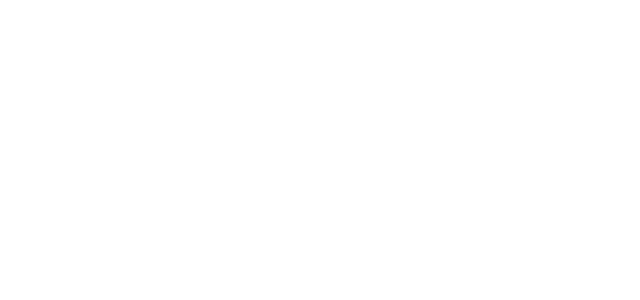
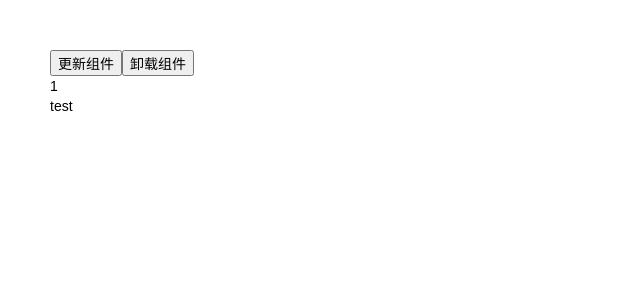
Before and after one commit to yaeSakuras/react-exp, a React (Create React App) app: page /life in a window 1280 px wide. Shown: the top 300 px of the page, without its empty margins (0-640 px from the left). Built offline with nearby package versions, Linux system fonts and the light colour scheme.

Commit message:
生命周期测试

```diff
--- /dev/null
+++ b/src/page/life.js
@@ -0,0 +1,65 @@
+import React, { Component } from 'react';
+
+class Life extends Component {
+    constructor(props){
+        super(props);
+        this.state = {
+            value:1,
+            status:'初始化'
+        }
+        console.log(this.state.status + ' : constructor');
+    }
+    static getDerivedStateFromProps(props, state) {
+        console.log(state.status + ' : getDerivedStateFromProps');
+        return null;
+    }
+    componentDidMount() {
+        console.log(this.state.status + ' : componentDidMount');
+    }
+
+    shouldComponentUpdate(nextProps, nextState, nextContext) {
+        console.log('更新 : shouldComponentUpdate');
+        return true;
+    }
+
+    getSnapshotBeforeUpdate(prevProps, prevState) {
+        console.log(this.state.status + ' : getSnapshotBeforeUpdate');
+        return null;
+    }
+
+    componentDidUpdate(prevProps, prevState, snapshot) {
+        console.log(this.state.status + ' : componentDidUpdate');
+    }
+
+    handleUpdate = ()=> {
+      const i = this.state.value + 1;
+      this.setState({
+          value:i,
+          status:'更新'
+      })
+    };
+
+    render() {
+        console.log(this.state.status + ' : render');
+        return (
+            <div style={{ 'margin':'50px' }}>
+                <button onClick={this.handleUpdate}>更新组件</button><button onClick={this.handleUpdate}>卸载组件</button>
+                <p>{ this.state.value }</p>
+                <div>
+                    { this.state.value === 1 ? <Test /> : '' }
+                </div>
+            </div>
+        );
+    }
+}
+
+class Test extends Component {
+    componentWillUnmount() {
+        console.log('卸载 : componentWillUnmount');
+    }
+    render() {
+        return (<div>test</div>)
+    }
+}
+
+export default Life;
--- a/src/router.js
+++ b/src/router.js
@@ -9,6 +9,7 @@
 const RefTest = React.lazy(() => import("./page/refs"));
 const RenderProps = React.lazy(() => import("./page/renderProps"));
 const PropType = React.lazy(() => import("./page/propType"));
+const Life = React.lazy(() => import("./page/life"));
 
 export default [
     {
@@ -46,5 +47,8 @@
     },{
         path: '/propType',
         component: PropType
+    },{
+        path: '/life',
+        component: Life
     }
 ];
```
